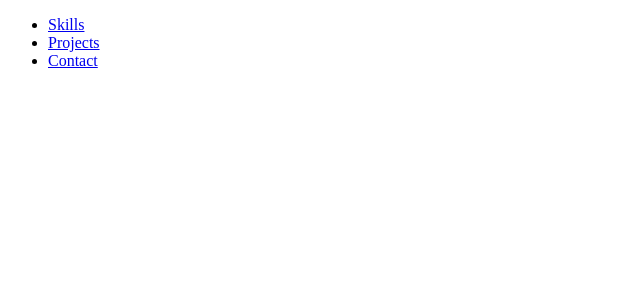
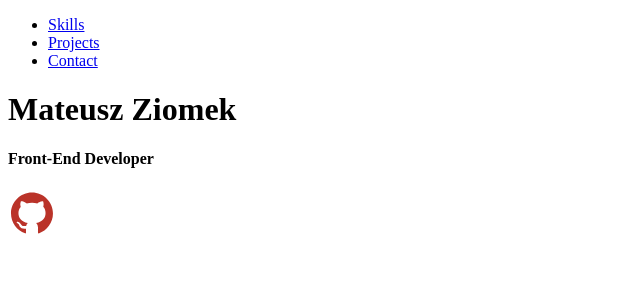
Before and after one commit to hommat/portfollio-react, a React (Create React App) app: page / in a window 1280 px wide. Shown: the top 300 px of the page, without its empty margins (0-640 px from the left). Built offline with nearby package versions, Linux system fonts and the light colour scheme.

Commit message:
Add Header structure

```diff
--- a/src/App.tsx
+++ b/src/App.tsx
@@ -1,12 +1,15 @@
 import React from "react";
 
-import Menu from "./components/Menu";
+import Menu from "./components/menu/Menu";
+import Header from "./components/header/Header";
 
 const App = () => {
   return (
     <div>
       <Menu />
-      <main></main>
+      <main>
+        <Header />
+      </main>
     </div>
   );
 };
--- /dev/null
+++ b/src/components/header/Github.tsx
@@ -0,0 +1,29 @@
+import React from "react";
+import styled from "styled-components";
+
+const SRoot = styled.a``;
+
+const SSvg = styled.svg`
+  transform: rotate(360deg);
+`;
+
+const Github = () => {
+  return (
+    <SRoot title="Github" href="https://github.com/hommat">
+      <SSvg
+        focusable="false"
+        width="48px"
+        height="48px"
+        preserveAspectRatio="xMidYMid meet"
+        viewBox="0 0 1024 1024"
+      >
+        <path
+          d="M511.6 76.3C264.3 76.2 64 276.4 64 523.5C64 718.9 189.3 885 363.8 946c23.5 5.9 19.9-10.8 19.9-22.2v-77.5c-135.7 15.9-141.2-73.9-150.3-88.9C215 726 171.5 718 184.5 703c30.9-15.9 62.4 4 98.9 57.9c26.4 39.1 77.9 32.5 104 26c5.7-23.5 17.9-44.5 34.7-60.8c-140.6-25.2-199.2-111-199.2-213c0-49.5 16.3-95 48.3-131.7c-20.4-60.5 1.9-112.3 4.9-120c58.1-5.2 118.5 41.6 123.2 45.3c33-8.9 70.7-13.6 112.9-13.6c42.4 0 80.2 4.9 113.5 13.9c11.3-8.6 67.3-48.8 121.3-43.9c2.9 7.7 24.7 58.3 5.5 118c32.4 36.8 48.9 82.7 48.9 132.3c0 102.2-59 188.1-200 212.9a127.5 127.5 0 0 1 38.1 91v112.5c.8 9 0 17.9 15 17.9c177.1-59.7 304.6-227 304.6-424.1c0-247.2-200.4-447.3-447.5-447.3z"
+          fill="#ba3329"
+        />
+      </SSvg>
+    </SRoot>
+  );
+};
+
+export default Github;
--- /dev/null
+++ b/src/components/header/Header.tsx
@@ -0,0 +1,26 @@
+import React from "react";
+import styled from "styled-components";
+
+import Github from "./Github";
+
+const SRoot = styled.header``;
+
+const SAuthor = styled.h1``;
+
+const SRole = styled.h4``;
+
+const SMedia = styled.div``;
+
+const Header = () => {
+  return (
+    <SRoot>
+      <SAuthor>Mateusz Ziomek</SAuthor>
+      <SRole>Front-End Developer</SRole>
+      <SMedia>
+        <Github />
+      </SMedia>
+    </SRoot>
+  );
+};
+
+export default Header;
```
Also changed, not shown: src/components/menu/Menu.tsx (renamed from src/components/Menu.tsx), src/components/menu/Navigation.tsx (renamed from src/components/Navigation.tsx), src/components/menu/NavigationItem.tsx (renamed from src/components/NavigationItem.tsx).
